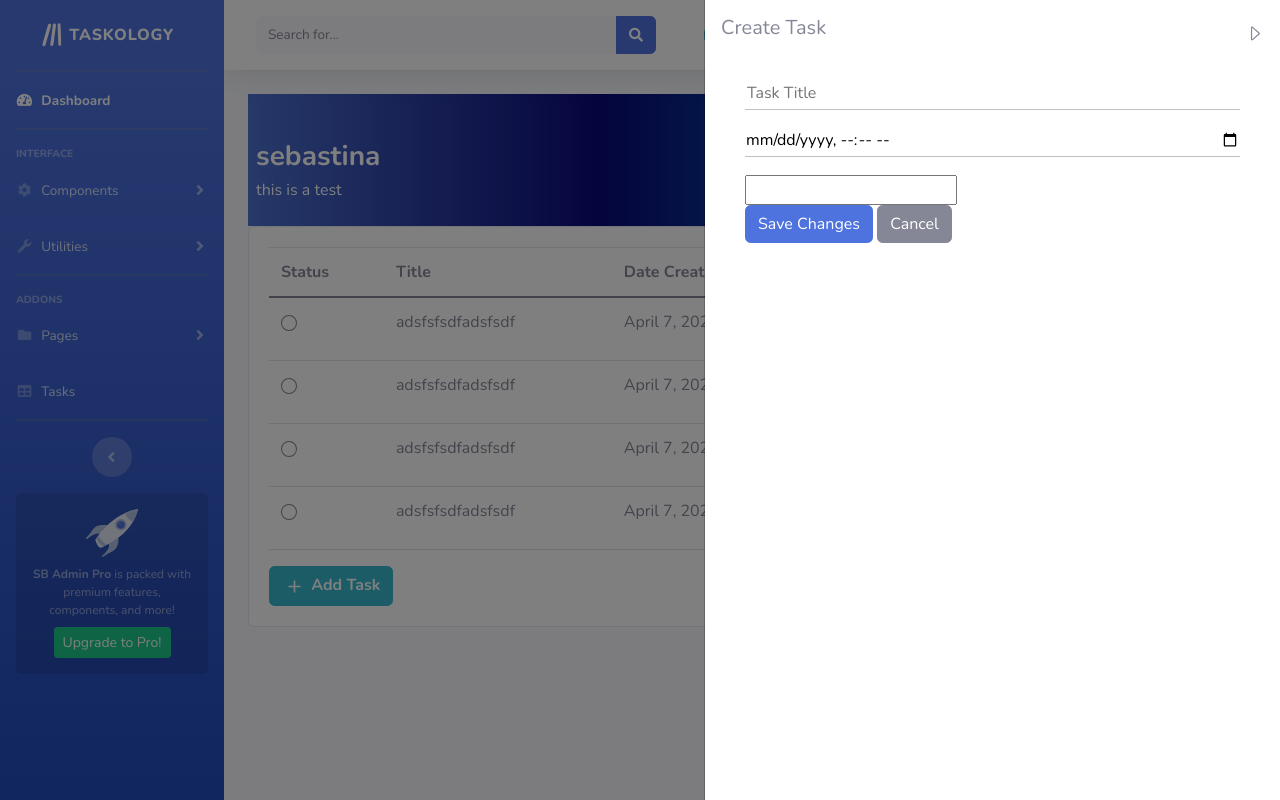
After one commit to SebastianMou/Taskology, a Django app: page /all_tasks/ in a window 1280 px wide, after a click on "Add Task". The commit adds this page. Run offline with Django 4.2, Linux system fonts and the light colour scheme; a user stored in the database is signed in; data comes from the database, SQL or seed files in the repository; both versions use the stored data as it was after the commit; some libraries are stand-ins or nearby versions.

Commit message:
dynamic task ck list 90%

```diff
--- a/core/settings.py
+++ b/core/settings.py
@@ -41,10 +41,6 @@ INSTALLED_APPS = [
     'tinymce',
     'taskology'
 ]
-
-
-
-
 
 TINYMCE_DEFAULT_CONFIG = {
     'height': 660,
@@ -136,6 +132,8 @@ USE_I18N = True
 
 USE_TZ = True
 
+APPEND_SLASH = False
+
 LOGIN_URL = 'user_login'
 LOGOUT_URL = 'user_logout'
 LOGIN_REDIRECT_URL = '/'
--- a/taskology/models.py
+++ b/taskology/models.py
@@ -21,6 +21,9 @@ class Task(models.Model):
     def __str__(self) -> str:
         return str(self.title) + ' - ' + str(self.owner) + ' - ' + str(self.created_at)
 
+    class Meta:
+        verbose_name_plural = 'tasks'
+
 class CompanyNotification(models.Model):
     title = models.CharField(max_length=255)
     description = HTMLField(blank=True, null=True)
--- a/taskology/urls.py
+++ b/taskology/urls.py
@@ -27,6 +27,11 @@ urlpatterns = [
     path('delete_task/<int:pk>/', views.delete_task, name='delete_task'),
     path('edit_task/<int:pk>/', views.edit_task, name='edit_task'),
 
+    # tasks check list
+    path('all_tasks/', views.all_tasks, name='all_tasks'),
+    path('delete_task_ck/<int:pk>/', views.delete_task_ck, name='delete_task_ck'),
+    path('edit_task_ck/<int:pk>/', views.edit_task_ck, name='edit_task_ck'),
+
     path('notifications/', views.all_notifications, name='all_notifications'),
     path('notification/<int:pk>/', views.notification_detail, name='notification_detail'),
 
--- a/taskology/views.py
+++ b/taskology/views.py
@@ -22,6 +22,7 @@ def home(request):
     all_tasks = Task.objects.order_by('position').filter(owner=request.user)
     task_count = all_tasks.count()
     status_counts = {status: all_tasks.filter(status=status).count() for status, _ in Task.STATUS_CHOICES}
+    form_submitted = False  # Initialize the flag
 
     if request.method == 'POST':
         form_task = TaskForm(request.POST)
@@ -31,9 +32,12 @@ def home(request):
             task.save()
             if request.headers.get('HX-Request', 'false').lower() == 'true':
                 tasks = all_tasks
+                # For HTMX requests, render the partial template without setting form_submitted to True
                 return render(request, 'partials/_task_list.html', {'tasks': tasks})
             else:
+                # For non-HTMX requests, redirect to 'home' which causes a full page reload
                 return redirect('home')
+        # If the form is not valid, fall through to render the page with the form errors
     else:
         form_task = TaskForm()
 
@@ -42,36 +46,9 @@ def home(request):
         'task_count': task_count,
         'status_counts': status_counts,
         'form_task': form_task,
+        'form_submitted': form_submitted,  # This remains False for GET requests and invalid POST requests
     }
     return render(request, 'home.html', context)
-
-
-# @login_required
-# def tasks(request):
-#     all_tasks = Task.objects.order_by('position')
-#     tasks = all_tasks.filter(owner=request.user)
-#     task_count = tasks.count()
-
-#     status_counts = {}
-#     for status, _ in Task.STATUS_CHOICES:
-#         status_counts[status] = tasks.filter(status=status).count()
-
-#     if request.method == 'POST':
-#         form_task = TaskForm(request.POST)
-#         if form_task.is_valid():
-#             task = form_task.save(commit=False)
-#             task.owner = request.user
-#             task.save()
-#             return redirect('tasks')
-#     else:
-#         form_task = TaskForm(request.POST)
-#     context = {
-#         'tasks': tasks,
-#         'task_count': task_count,
-#         'status_counts': status_counts,
-#         'form_task': form_task,
-#     }
-#     return render(request, 'task/tasks_test.html', context)
 
 def update_task_order(request):
     """
@@ -159,11 +136,9 @@ def notification_detail(request, pk):
     notification = get_object_or_404(CompanyNotification, pk=pk)
     return render(request, 'company/notification_detail.html', {'notification': notification})
 
-
 def user_login(request):
     if request.user.is_authenticated:
         return redirect('home')
-
 
     if request.method == 'POST':
         username = request.POST["username"]
@@ -266,3 +241,55 @@ def public_privacy_policy(request):
 
 def public_terms_of_service(request):
     return render(request, 'legal/public_terms_of_service.html')
+
+def all_tasks(request):
+    all_tasks = Task.objects.filter(owner=request.user)
+    if request.method == 'POST':
+        form_task = TaskForm(request.POST)
+        if form_task.is_valid():
+            task = form_task.save(commit=False)
+            task.owner = request.user
+            task.save()
+            if "HX-Request" in request.headers:
+                # This is an HTMX request; return updated tasks list
+                html = render_to_string('task_checklist/_tasks_list.html', {'all_tasks': Task.objects.filter(owner=request.user)}, request=request)
+                return HttpResponse(html)
+            else:
+                # For non-HTMX requests, redirect as usual
+                return redirect('all_tasks')
+    else:
+        form_task = TaskForm()
+
+    context = {
+        'all_tasks': all_tasks,
+        'form_task': form_task,
+    }
+    return render(request, 'task_checklist/all_tasks.html', context)
+
+@login_required
+def delete_task_ck(request, pk):
+    task = get_object_or_404(Task, id=pk, owner=request.user)
+    if request.method == 'POST':
+        task.delete()
+        return redirect('all_tasks')
+    context = {
+        'task': task,
+    }
+    return render(request, 'task/confirm_delete.html', context)
+
+@login_required
+def edit_task_ck(request, pk):
+    task = get_object_or_404(Task, id=pk, owner=request.user)
+    if request.method == 'POST':
+        form = TaskForm(request.POST, instance=task)
+        if form.is_valid():
+            form.save()
+            return redirect('all_tasks')
+    else:
+        form = TaskForm(instance=task)
+
+    context = {
+        'form': form,
+        'task': task,
+    }
+    return render(request, 'task/edit_task.html', context)
--- a/templates/base.html
+++ b/templates/base.html
@@ -140,7 +140,7 @@
             <!-- <a href="#" id="load-chat-btn">Load Chat Content</a> -->
 
             <li class="nav-item">
-                <a class="nav-link" href="">  <!-- id="load-tasks-btn" -->
+                <a class="nav-link" href="{% url 'all_tasks' %}">  <!-- id="load-tasks-btn" -->
                     <i class="fas fa-fw fa-table"></i>
                     <span>Tasks</span></a>
             </li>
--- /dev/null
+++ b/templates/task_checklist/all_tasks.html
@@ -0,0 +1,239 @@
+{% extends '../base.html' %}
+{% load static %}
+
+{% block content %}
+<script src="https://unpkg.com/htmx.org"></script>
+
+<style>
+    .my_day {
+        background: rgb(78,115,208);
+        background: linear-gradient(90deg, rgba(78,115,208,1) 0%, rgba(9,9,121,1) 35%, rgba(0,212,255,1) 100%);
+        height: 132px;
+        display: flex;
+        align-items: flex-end;
+    }
+    .padd {
+        padding: 8px;
+    }
+    .padd h3 {
+        margin-top: 0;
+        margin-bottom: 4px;
+        font-weight: bolder;
+        color: white;
+    }
+    .padd p {
+        margin-top: 0;
+        color: white;
+    }
+
+    .link-container {
+        margin-right: auto;
+        display: flex;
+        justify-content: flex-end;
+    }
+    .task-link {
+        margin-left: 30px;
+    }
+
+    .custom-col {
+        flex: 0 0 auto;
+        width: 25px;
+    }
+    .underline-input {
+        width: 100%;
+        border: none;
+        border-bottom: 1px solid rgba(128, 128, 128, 0.486);
+        box-shadow: none;
+        outline: none;
+        padding-bottom: 4px;
+    }
+    .form-group {
+        margin-bottom: 18px; /* Adds space between form groups */
+    }
+</style>
+<div class="my_day">
+    <div class="padd">
+        <h3>sebastina</h3>
+        <p>this is a test</p>
+    </div>
+</div>
+<div class="card">
+    <div class="card-body">
+        <table class="table">
+            <thead>
+                <tr>
+                    <th scope="col">Status</th>
+                    <th scope="col">Title</th>
+                    <th scope="col">Date Created</th>
+                    <th scope="col">Actions</th>
+                    <th scope="col" style="width: 100px;" class="text-end"></th>
+                </tr>
+            </thead>
+            <tbody id="sortable-tbody">
+                <div id="tasks-list">
+                    {% for task in all_tasks %}
+                        <tr>
+                            <td>
+                                <svg xmlns="http://www.w3.org/2000/svg" width="16" height="16" fill="currentColor" class="bi bi-circle" viewBox="0 0 16 16">
+                                    <path d="M8 15A7 7 0 1 1 8 1a7 7 0 0 1 0 14m0 1A8 8 0 1 0 8 0a8 8 0 0 0 0 16"/>
+                                </svg>
+                            </td>
+                            <td class="task-link" data-bs-toggle="offcanvas" data-bs-target="#sidebarRight2" aria-controls="sidebarRight2" data-url="{% url 'items_detail' task.pk %}">{{ task.title }}</td>
+                            <td>{{ task.created_at }}</td>
+                            <td>{{ task.status }}</td>
+                            <td class="text-end">
+                                <div class="link-container">
+                                    <div class="dropdown">
+                                        <button class="btn btn-link" type="button" id="dropdownMenuButton1" data-bs-toggle="dropdown" aria-expanded="false">
+                                        <svg xmlns="http://www.w3.org/2000/svg" width="16" height="16" fill="currentColor" class="bi bi-three-dots" viewBox="0 0 16 16">
+                                            <path d="M3 9.5a1.5 1.5 0 1 1 0-3 1.5 1.5 0 0 1 0 3zm5 0a1.5 1.5 0 1 1 0-3 1.5 1.5 0 0 1 0 3zm5 0a1.5 1.5 0 1 1 0-3 1.5 1.5 0 0 1 0 3z"/>
+                                        </svg>
+                                        </button>
+                                        <ul class="dropdown-menu" aria-labelledby="dropdownMenuButton1">
+                                            <li>
+                                                <a class="dropdown-item" href="{% url 'edit_task_ck' task.pk %}">
+                                                    <svg xmlns="http://www.w3.org/2000/svg" width="16" height="16" fill="currentColor" class="bi bi-pen" viewBox="0 0 16 16">
+                                                        <path d="m13.498.795.149-.149a1.207 1.207 0 1 1 1.707 1.708l-.149.148a1.5 1.5 0 0 1-.059 2.059L4.854 14.854a.5.5 0 0 1-.233.131l-4 1a.5.5 0 0 1-.606-.606l1-4a.5.5 0 0 1 .131-.232l9.642-9.642a.5.5 0 0 0-.642.056L6.854 4.854a.5.5 0 1 1-.708-.708L9.44.854A1.5 1.5 0 0 1 11.5.796a1.5 1.5 0 0 1 1.998-.001m-.644.766a.5.5 0 0 0-.707 0L1.95 11.756l-.764 3.057 3.057-.764L14.44 3.854a.5.5 0 0 0 0-.708z"/>
+                                                    </svg> Edit
+                                                </a>
+                                            </li>
+                                            <li>
+                                                <a class="dropdown-item" href="{% url 'delete_task_ck' task.pk %}">
+                                                    <svg xmlns="http://www.w3.org/2000/svg" width="16" height="16" fill="currentColor" class="bi bi-x-lg" viewBox="0 0 16 16">
+                                                        <path d="M2.146 2.854a.5.5 0 1 1 .708-.708L8 7.293l5.146-5.147a.5.5 0 0 1 .708.708L8.707 8l5.147 5.146a.5.5 0 0 1-.708.708L8 8.707l-5.146 5.147a.5.5 0 0 1-.708-.708L7.293 8z"/>
+                                                    </svg> Delete
+                                                </a>
+                                            </li>
+                                        </ul>
+
+                                    </div>
+
+                                </div>
+                            </td>
+                        </tr>
+
+                    {% empty %}
+                    <tr>
+                        <td colspan="4" class="text-center">No tasks found</td>
+                    </tr>
+                    {% endfor %}
+                </div>
+            </tbody>
+        </table>
+        <tr>
+            <div class="add-task">
+                <a href="">
+
+                </a>
+                <a href="#" id="load-upload-btn" class="btn btn-info" data-bs-toggle="offcanvas" data-bs-target="#sidebarRight" aria-controls="sidebarRight">
+                    <svg xmlns="http://www.w3.org/2000/svg" width="25" height="25" fill="currentColor" class="bi bi-plus" viewBox="0 0 16 16">
+                        <path d="M8 4a.5.5 0 0 1 .5.5v3h3a.5.5 0 0 1 0 1h-3v3a.5.5 0 0 1-1 0v-3h-3a.5.5 0 0 1 0-1h3v-3A.5.5 0 0 1 8 4"/>
+                      </svg>
+                    <b>Add Task</b>
+                </a>
+            </div>
+        </tr>
+    </div>
+</div>
+<style>
+    .mb-5 {
+        margin-bottom: 4rem !important; /* This is equivalent to 80px */
+    }
+    #transparent-btn {
+        opacity: 0.7;
+    }
+    #sidebarRight, #sidebarRight2 {
+        width: 45% !important;
+    }
+    @media all and (max-width: 768px) {
+        #sidebarRight, #sidebarRight2 {
+            width: 95% !important;
+        }
+    }
+</style>
+<!-- Sidebar Content Create Task -->
+<div class="offcanvas offcanvas-end" tabindex="-1" id="sidebarRight" aria-labelledby="sidebarLabel">
+    <div class="offcanvas-header">
+    <h5 id="sidebarLabel">Create Task</h5>
+
+    <a type="button" class="text-reset" data-bs-dismiss="offcanvas" aria-label="Close">
+        <svg xmlns="http://www.w3.org/2000/svg" width="19" height="19" fill="currentColor" class="bi bi-caret-right" viewBox="0 0 16 16">
+            <path d="M6 12.796V3.204L11.481 8zm.659.753 5.48-4.796a1 1 0 0 0 0-1.506L6.66 2.451C6.011 1.885 5 2.345 5 3.204v9.592a1 1 0 0 0 1.659.753"/>
+          </svg>
+    </a>
+
+    </div>
+    <div class="offcanvas-body">
+        <div class="container-fluid full-height">
+                <form method="POST" hx-post="{% url 'all_tasks' %}" hx-target="#sortable-tbody" hx-swap="outerHTML">
+                    {% csrf_token %}
+                    {{ form_task.media }}
+                    <div class="form-group">
+                        {{ form_task.title }}
+                    </div>
+                    <div class="form-group">
+                        {{ form_task.completion_time }}
+                    </div>
+                    {{ form_task.description }}
+                    <br>
+                    <input type="submit" value="Save Changes" class="btn btn-primary">
+                    <a href="" class="btn btn-secondary">Cancel</a>
+                </form>
+            </div>
+        </div>
+    </div>
+</div>
+
+<!-- Sidebar Content View Task -->
+<div class="offcanvas offcanvas-end" tabindex="-1" id="sidebarRight2" aria-labelledby="sidebarLabel">
+    <div class="offcanvas-header">
+    <p id="sidebarLabel">Task</p>
+    <a type="button" class="text-reset" data-bs-dismiss="offcanvas" aria-label="Close">
+        <svg xmlns="http://www.w3.org/2000/svg" width="19" height="19" fill="currentColor" class="bi bi-caret-right" viewBox="0 0 16 16">
+            <path d="M6 12.796V3.204L11.481 8zm.659.753 5.48-4.796a1 1 0 0 0 0-1.506L6.66 2.451C6.011 1.885 5 2.345 5 3.204v9.592a1 1 0 0 0 1.659.753"/>
+        </svg>
+    </a>
+    </div>
+    <div class="offcanvas-body">
+        <div class="container-fluid full-height">
+            <div class="task-detail">
+                <!-- task detail will display here (dynamicly loaded) -->
+            </div>
+        </div>
+    </div>
+</div>
+
+<script src="https://cdnjs.cloudflare.com/ajax/libs/Sortable/1.14.0/Sortable.min.js"></script>
+
+<script src="path/to/sortable.min.js"></script>
+
+<script>
+    document.addEventListener('DOMContentLoaded', function() {
+        var el = document.getElementById('sortable-tbody');
+        var sortable = new Sortable(el, {
+            animation: 150, // Animation speed
+            ghostClass: 'bg-light', // Class name for the drop placeholder
+            onEnd: function (/**Event*/evt) {
+                // Implement server update logic here, if necessary
+            },
+        });
+    });
+
+    $(document).ready(function(){
+        $(".task-link").click(function(event){
+            event.preventDefault();  // prevent the default action
+            var detailUrl = $(this).data('url'); // Get the URL from the data attribute
+            $.ajax({
+                url: detailUrl,
+                success: function(result){
+                    $(".task-detail").html(result);
+                },
+                error: function(jqXHR, textStatus, errorThrown) {
+                    console.error("Error:", textStatus, errorThrown); // Print the error to the console
+                }
+            });
+        });
+    });
+</script>
+
+{% endblock %}
```
Also changed, not shown: templates/home.html (+18 -134 lines), templates/task/edit_task.html (+21 -4 lines), templates/task/tasks_test.html (+3 -4 lines), templates/task_checklist/_tasks_list.html (added, +44 -0 lines), db.sqlite3.
